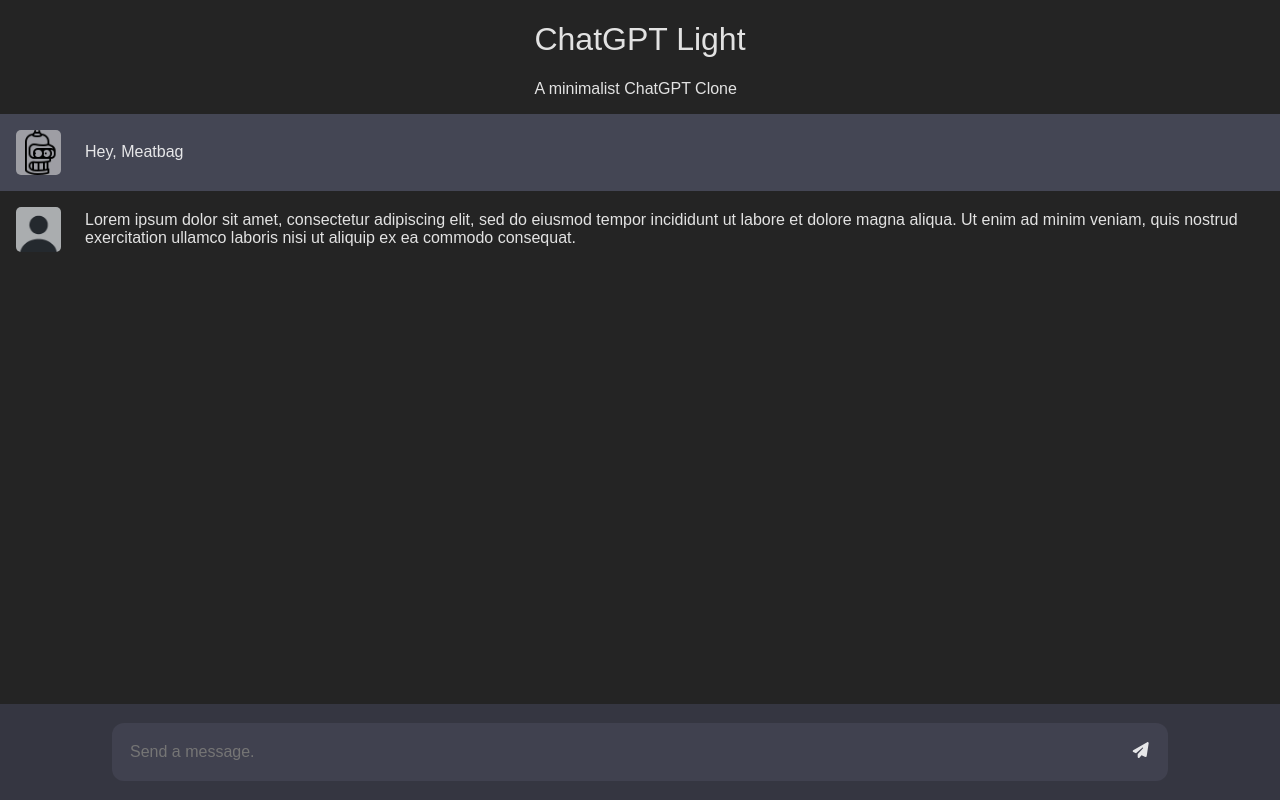
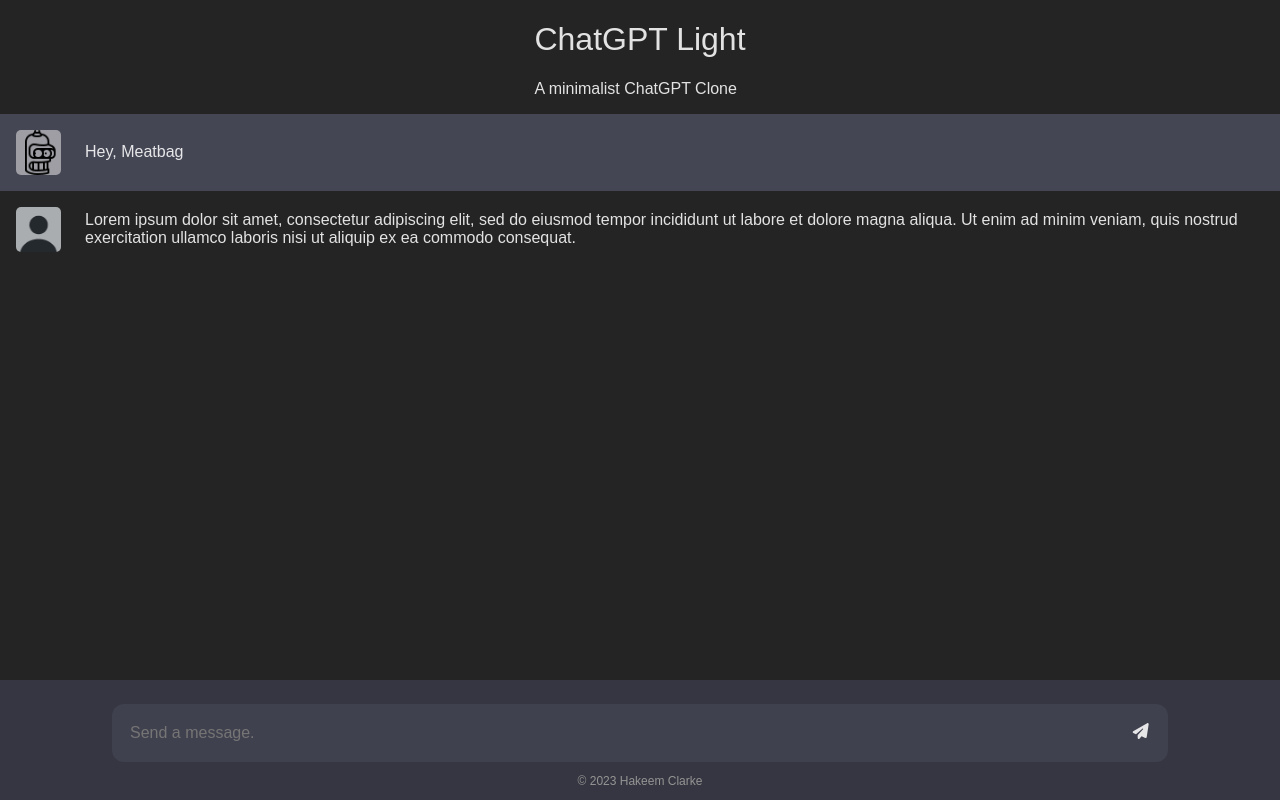
Before and after one commit to hakeem-jc/gpt-light, a Next.js app: page / in a window 1280 px wide. Built offline with nearby package versions, Linux system fonts and the light colour scheme.

Commit message:
Add footer

```diff
--- a/src/app/page.module.css
+++ b/src/app/page.module.css
@@ -20,11 +20,12 @@
   position: fixed;
   bottom: 0;
   width: 100%;
-  height: 12%;
+  padding-top: 1.5rem;
   background-color: #353641;
   display: flex;
   justify-content: center;
   align-items: center;
+  flex-direction: column;
 }
 
 .chat_form {
@@ -51,3 +52,8 @@
 .icon {
   width: 1.5rem;
 }
+
+.credits {
+  color: rgb(149, 148, 148);
+  font-size: 0.75rem;
+}
--- a/src/app/page.tsx
+++ b/src/app/page.tsx
@@ -29,12 +29,14 @@
           })}
       </section>
 
-      <section className={styles.chat_form_container}>
+      <footer className={styles.chat_form_container}>
         <form className={styles.chat_form}>
             <input className={styles.chat_input} placeholder='Send a message.'/>
             <FontAwesomeIcon icon={faPaperPlane} className={styles.icon}/>
         </form>
-      </section>
+
+        <p className={styles.credits}>© 2023 Hakeem Clarke</p>
+      </footer>
     </main>
   )
 }
```
